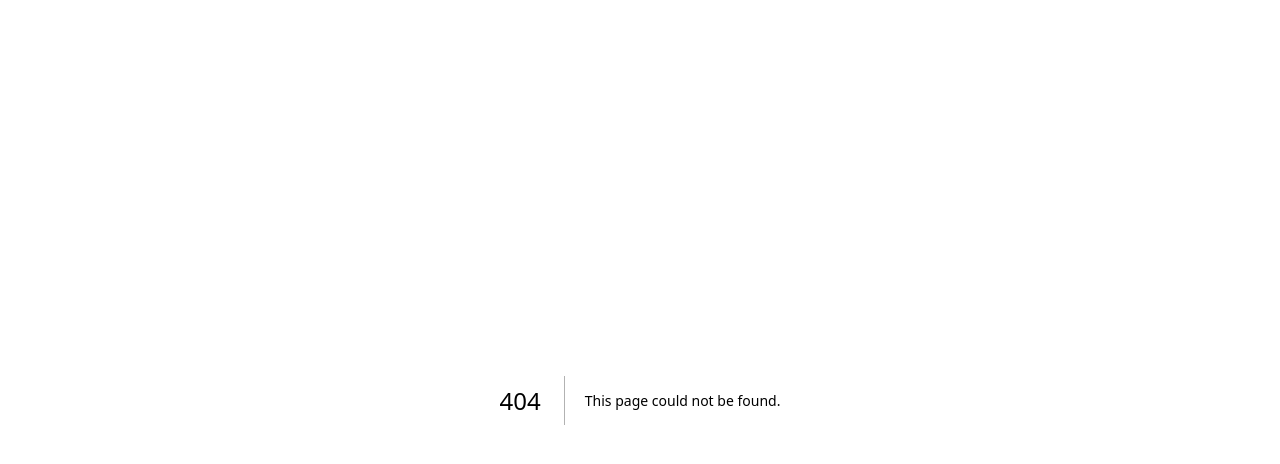
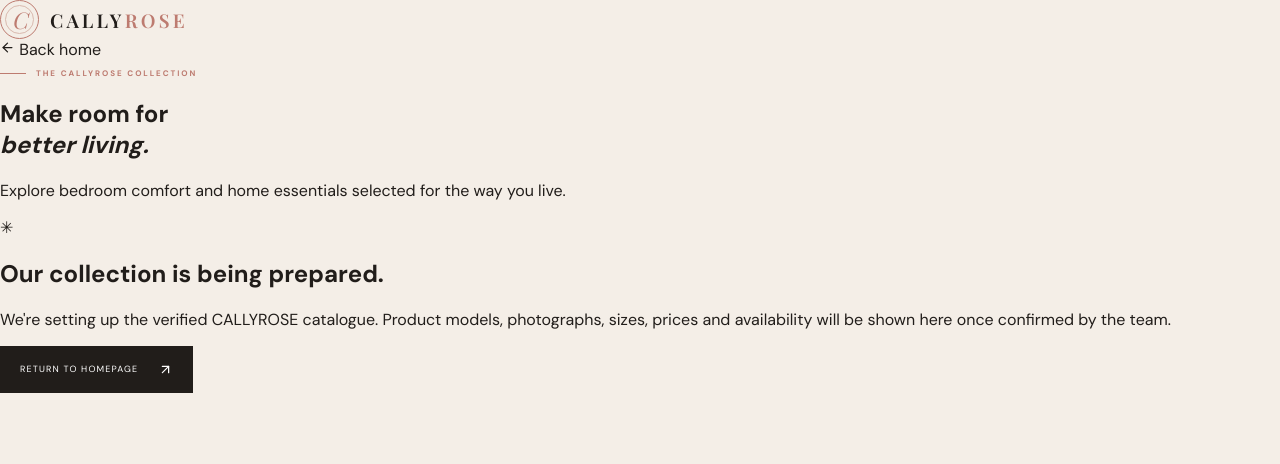
Before and after one commit to callyrose/Callyrose, a Next.js app: page /shop in a window 1280 px wide. Before the commit this address had no page. Shown: the top 464 px of the page. Built offline with nearby package versions, Linux system fonts and the light colour scheme; a web font is replaced by a local one.

Commit message:
Add CALLYROSE storefront foundation

```diff
--- /dev/null
+++ b/app/shop/page.tsx
@@ -0,0 +1,12 @@
+import Link from "next/link";
+import { ArrowLeft, ArrowUpRight } from "lucide-react";
+
+export default function ShopPage() {
+  return (
+    <main className="simple-page">
+      <header className="simple-header"><Link href="/" className="brand"><span className="brand-symbol">C</span><span className="brand-word">CALLY<span>ROSE</span></span></Link><Link href="/" className="back-link"><ArrowLeft size={15}/> Back home</Link></header>
+      <section className="simple-hero"><p className="eyebrow"><span/> THE CALLYROSE COLLECTION</p><h1>Make room for<br/><em>better living.</em></h1><p>Explore bedroom comfort and home essentials selected for the way you live.</p></section>
+      <section className="shop-empty"><div className="empty-mark">✳</div><h2>Our collection is being prepared.</h2><p>We're setting up the verified CALLYROSE catalogue. Product models, photographs, sizes, prices and availability will be shown here once confirmed by the team.</p><Link href="/" className="button button-dark">Return to homepage <ArrowUpRight size={15}/></Link></section>
+    </main>
+  );
+}
```
